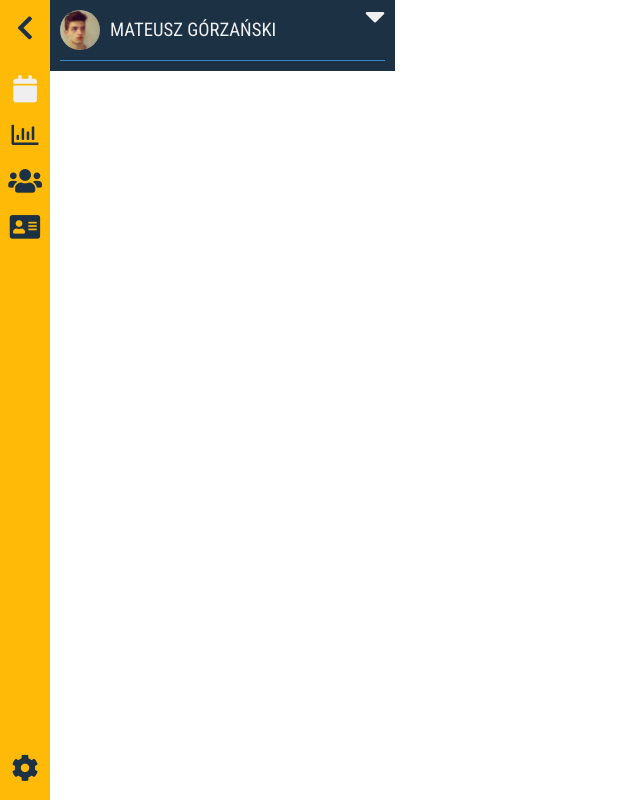
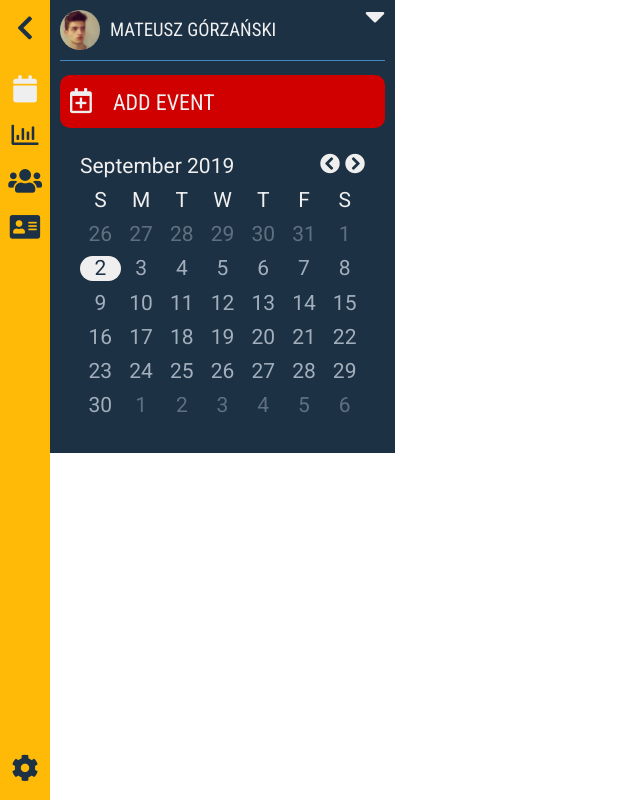
Before and after one commit to mgorzanski/calendar-app, a React (Create React App) app: page /calendar/main in a window 1280 px wide. Shown: the whole page, without its empty margins (0-640 px from the left). Built offline with nearby package versions, Linux system fonts and the light colour scheme.

Commit message:
add PanelCalendar component

```diff
--- /dev/null
+++ b/src/containers/Calendar/Calendar/Panel/PanelCalendar.css
@@ -0,0 +1,96 @@
+.panel-calendar {
+  margin-top:14px;
+}
+
+.new-event-button {
+  background-color: var(--boston-university-red-color);
+  width:100%;
+  height:53px;
+  border-radius:10px;
+  cursor:pointer;
+  user-select:none;
+}
+
+.new-event-button:active {
+  background-color: #940000;
+}
+
+.new-event-button-icon {
+  font-size: 25px;
+  color: var(--primary-text-color);
+  display:inline;
+  line-height: 53px;
+  margin-left:10px;
+}
+
+.new-event-button-text {
+  font-family: 'Roboto Condensed', sans-serif;
+  color: var(--primary-text-color);
+  text-transform: uppercase;
+  font-weight: 400;
+  font-size:22px;
+  display:inline;
+  line-height: 53px;
+  margin-left:21px;
+}
+
+.panel-calendar-widget {
+  margin: 26px 20px 26px 20px;
+}
+
+.date-selection {
+  display:flex;
+  flex-direction: row;
+  justify-content: space-between;
+}
+
+.current-date-text {
+  font-family: 'Roboto', sans-serif;
+  font-size: 21px;
+  color: var(--primary-text-color);
+  margin:0;
+  padding:0;
+}
+
+.date-selection-buttons span {
+  margin: 0 0 0 5px;
+}
+
+.date-selection-buttons span i {
+  color: var(--primary-text-color);
+  font-size:20px;
+  cursor: pointer;
+}
+
+.panel-calendar-widget-days {
+  margin:10px 0 0 0;
+}
+
+.panel-calendar-widget-row {
+  margin:10px 0 10px;
+  display:flex;
+  flex-direction: row;
+}
+
+.panel-calendar-widget-row span {
+  font-family: 'Roboto', sans-serif;
+  font-size: 21px;
+  color: var(--wild-blue-yonder-color);
+  flex:1;
+  text-align: center;
+  cursor: pointer;
+}
+
+.panel-calendar-widget-row span.widget-accent {
+  color: var(--primary-text-color);
+}
+
+.panel-calendar-widget-row span.widget-dim {
+  opacity:0.5;
+}
+
+.panel-calendar-widget-row span.widget-current {
+  background-color: var(--primary-text-color);
+  color: var(--yankees-blue-color);
+  border-radius:50px;
+}
--- a/src/containers/Calendar/Calendar/Panel/PanelCalendar.js
+++ b/src/containers/Calendar/Calendar/Panel/PanelCalendar.js
@@ -0,0 +1,95 @@
+import React from 'react';
+import './PanelCalendar.css';
+
+export default class PanelCalendar extends React.Component {
+  render() {
+    return (
+      <div className="panel-calendar">
+        <div className="new-event-button">
+          <p className="new-event-button-icon">
+            <i className="far fa-calendar-plus"></i>
+          </p>
+          <p className="new-event-button-text">
+            Add event
+          </p>
+        </div>
+
+        <div className="panel-calendar-widget">
+          <div className="date-selection">
+            <p className="current-date-text">September 2019</p>
+            <div className="date-selection-buttons">
+              <span><i className="fas fa-chevron-circle-left"></i></span>
+              <span><i className="fas fa-chevron-circle-right"></i></span>
+            </div>
+          </div>
+
+          <div className="panel-calendar-widget-days">
+            <div className="panel-calendar-widget-row" id="calendar-widget-day-names">
+              <span className="widget-accent">S</span>
+              <span className="widget-accent">M</span>
+              <span className="widget-accent">T</span>
+              <span className="widget-accent">W</span>
+              <span className="widget-accent">T</span>
+              <span className="widget-accent">F</span>
+              <span className="widget-accent">S</span>
+            </div>
+            <div className="panel-calendar-widget-row">
+              <span className="widget-dim">26</span>
+              <span className="widget-dim">27</span>
+              <span className="widget-dim">28</span>
+              <span className="widget-dim">29</span>
+              <span className="widget-dim">30</span>
+              <span className="widget-dim">31</span>
+              <span className="widget-dim">1</span>
+            </div>
+            <div className="panel-calendar-widget-row">
+              <span className="widget-current">2</span>
+              <span>3</span>
+              <span>4</span>
+              <span>5</span>
+              <span>6</span>
+              <span>7</span>
+              <span>8</span>
+            </div>
+            <div className="panel-calendar-widget-row">
+              <span>9</span>
+              <span>10</span>
+              <span>11</span>
+              <span>12</span>
+              <span>13</span>
+              <span>14</span>
+              <span>15</span>
+            </div>
+            <div className="panel-calendar-widget-row">
+              <span>16</span>
+              <span>17</span>
+              <span>18</span>
+              <span>19</span>
+              <span>20</span>
+              <span>21</span>
+              <span>22</span>
+            </div>
+            <div className="panel-calendar-widget-row">
+              <span>23</span>
+              <span>24</span>
+              <span>25</span>
+              <span>26</span>
+              <span>27</span>
+              <span>28</span>
+              <span>29</span>
+            </div>
+            <div className="panel-calendar-widget-row">
+              <span>30</span>
+              <span className="widget-dim">1</span>
+              <span className="widget-dim">2</span>
+              <span className="widget-dim">3</span>
+              <span className="widget-dim">4</span>
+              <span className="widget-dim">5</span>
+              <span className="widget-dim">6</span>
+            </div>
+          </div>
+        </div>
+      </div>
+    );
+  }
+}
--- a/src/containers/Calendar/Calendar/Panel/index.js
+++ b/src/containers/Calendar/Calendar/Panel/index.js
@@ -1,12 +1,14 @@
 import React from 'react';
 import './index.css';
 import PanelUser from './PanelUser';
+import PanelCalendar from './PanelCalendar';
 
 export default class PanelContainer extends React.Component {
   render() {
     return (
       <div className="panel-container">
         <PanelUser />
+        <PanelCalendar />
       </div>
     );
   }
```
